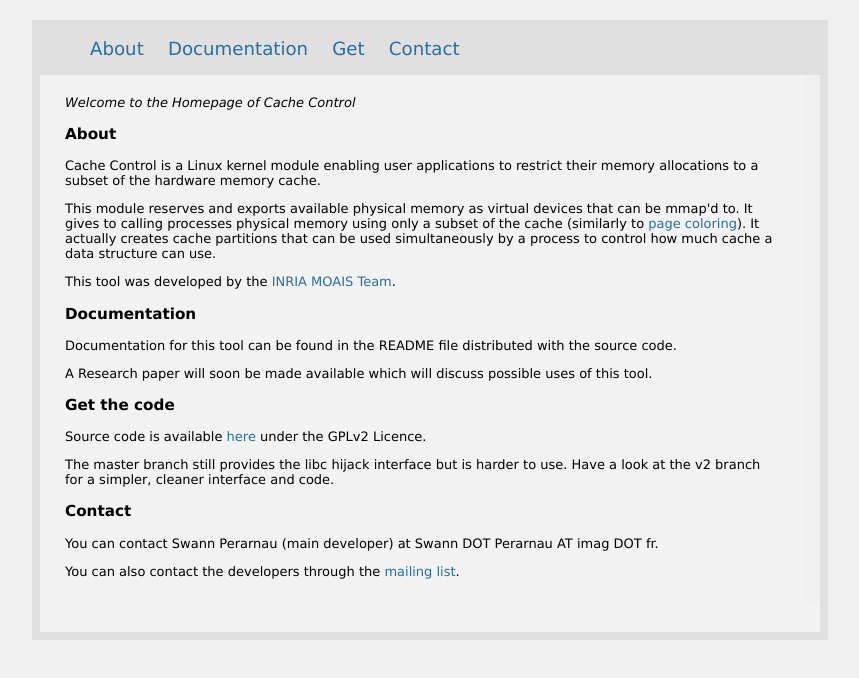
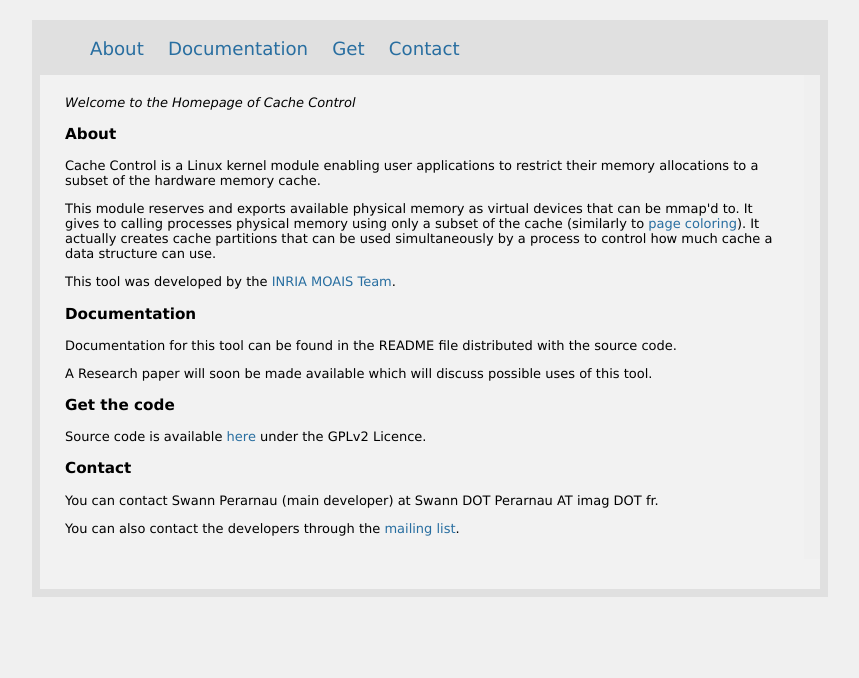
Before and after one commit to perarnau/ccontrol, a plain HTML site: page web/index.html in a window 1280 px wide. Shown: the whole page, without its empty margins (210-1069 px from the left). Drawn offline with Linux system fonts and the light colour scheme.

Commit message:
remove useless comment

```diff
--- a/web/index.html
+++ b/web/index.html
@@ -54,11 +54,6 @@
 			under the GPLv2 Licence.
 			</p>
 
-			<p>The master branch still provides the libc hijack interface but is
-			harder to use. Have a look at the v2 branch for a simpler, cleaner
-			interface and code.
-			</p>
-
 		<h3>Contact</h3>
 		<a name="contact"/>
 			<p>You can contact Swann Perarnau (main developer) at
```
